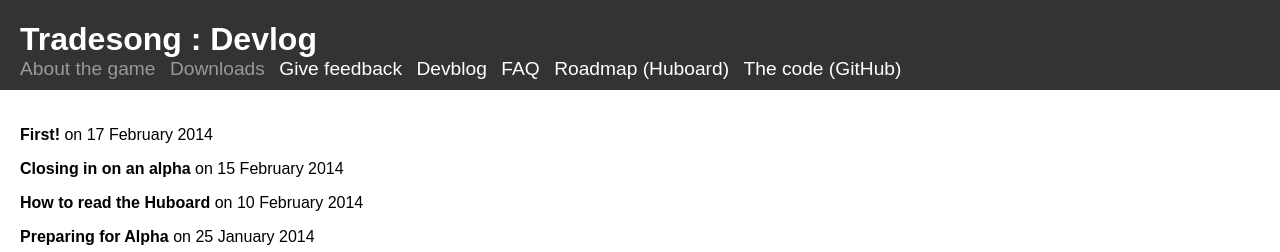
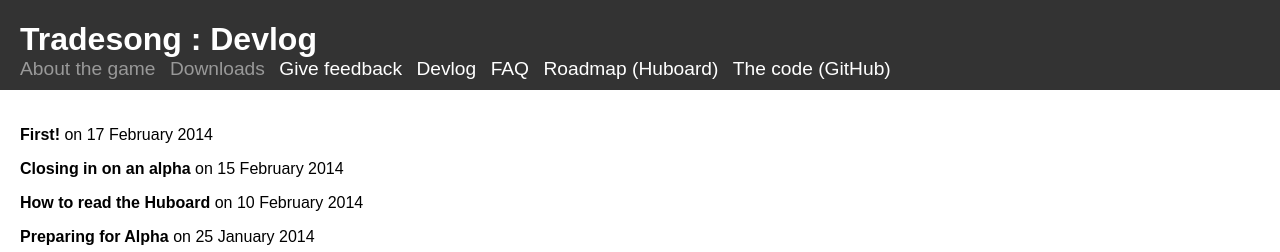
Before and after one commit to icbat/tradesong, a Jekyll site: the page built from index.md, in a window 1280 px wide. Shown: the top 252 px of the page. Built offline with Jekyll 4.4.1, drawn with Linux system fonts in a browser that asks for light colours.

Commit message:
Linking to devlog.

```diff
--- a/_includes/header.html
+++ b/_includes/header.html
@@ -14,7 +14,7 @@
 				<li>About the game</li>
 				<li>Downloads</li>
 				<li><a href="https://docs.google.com/forms/d/1zM6Qeq977lBe62aWQFiGlWzuuviOscafiyrvcLikoKw/viewform">Give feedback</a></li>
-				<li><a href="{{site.url}}">Devblog</a></li>
+				<li><a href="{{site.url/devlog}}">Devlog</a></li>
 				<li><a href="{{site.url}}/faq">FAQ</a></li>
 				<li><a href="https://huboard.com/icbat/Tradesong#/milestones" target="_blank">Roadmap (Huboard)</a></li>
 				<li><a href="https://github.com/icbat/Tradesong" target="_blank">The code (GitHub)</a></li>
```
